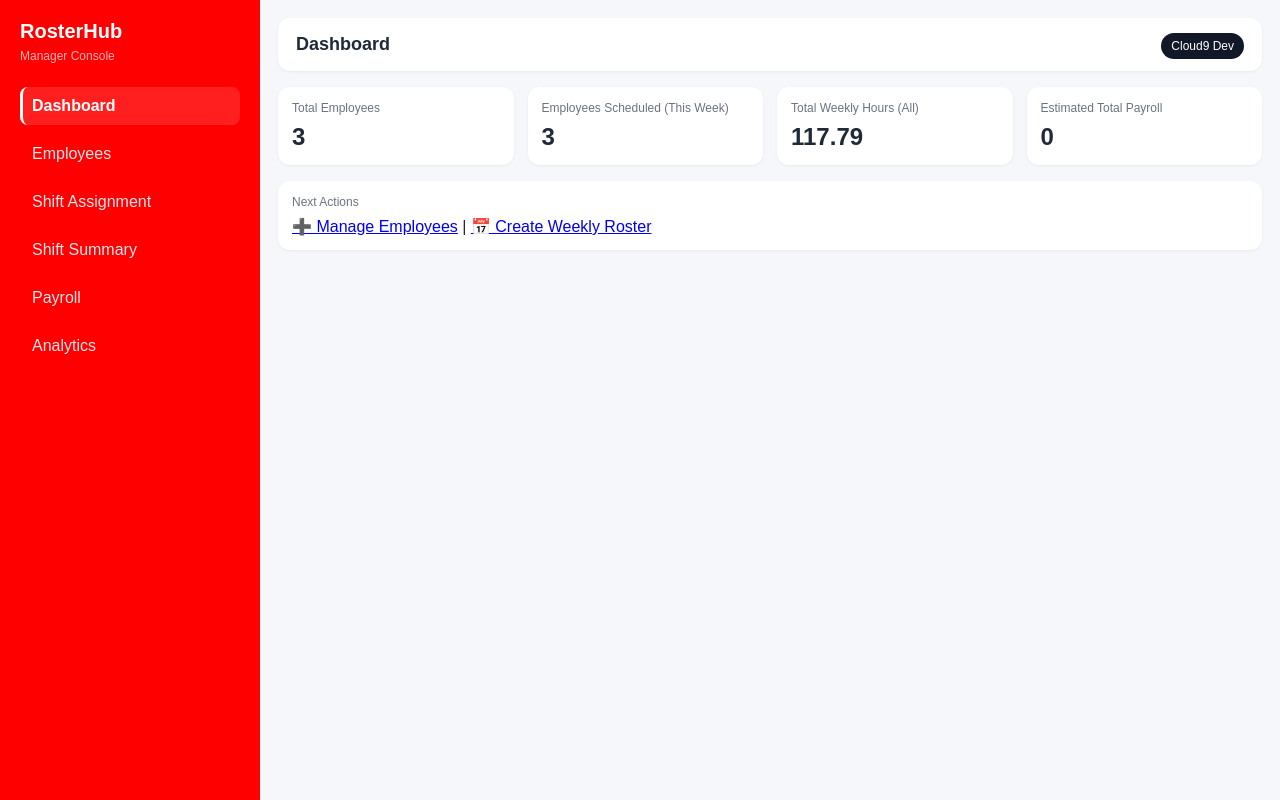
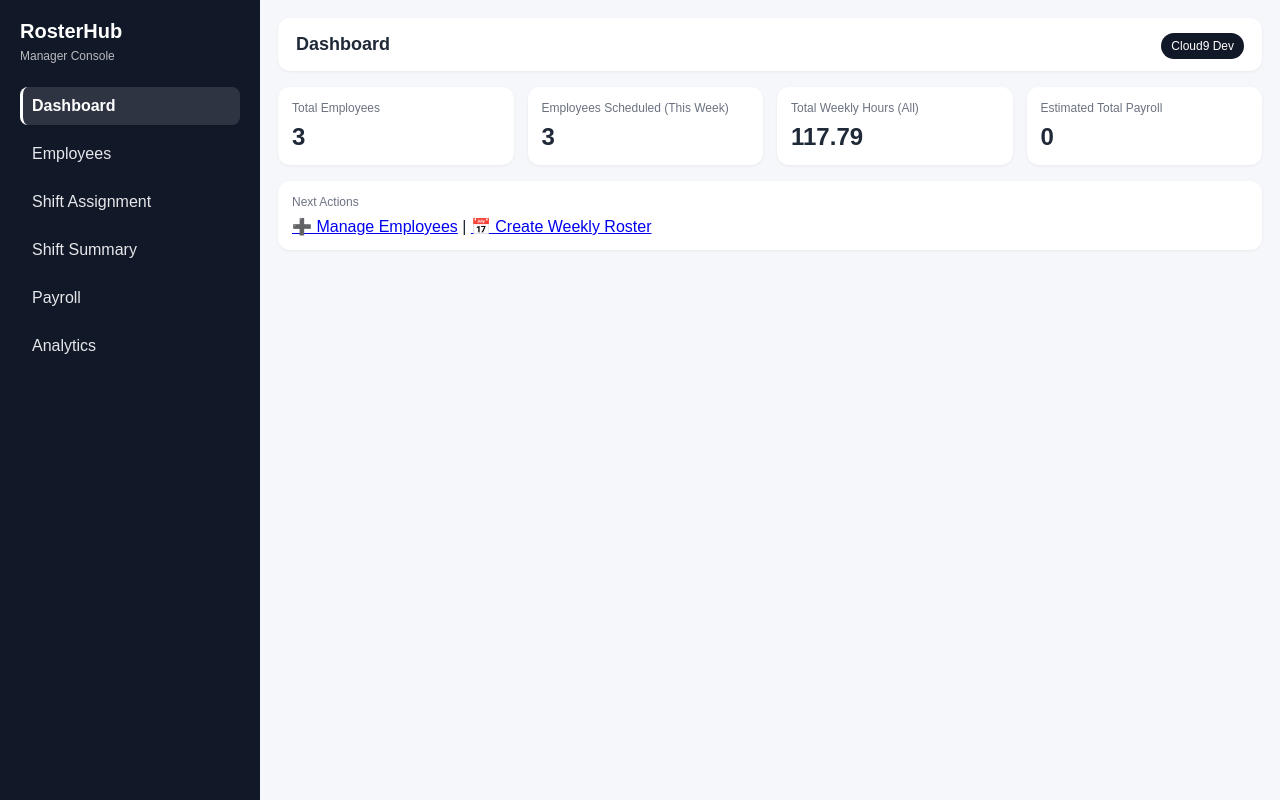
Before and after one commit to shri0612/rosterhub, a Django app: page / in a window 1280 px wide. Run offline with Django 4.2, Linux system fonts and the light colour scheme; data comes from the database, SQL or seed files in the repository.

Commit message:
cicd change5

```diff
--- a/static/css/app.css
+++ b/static/css/app.css
@@ -370,7 +370,7 @@ html, body {
   overflow-y: auto;
   overflow-x: hidden;
   flex-shrink: 0;
-  background: red;
+  /*background: red;*/
 }
 
 .content {
```
